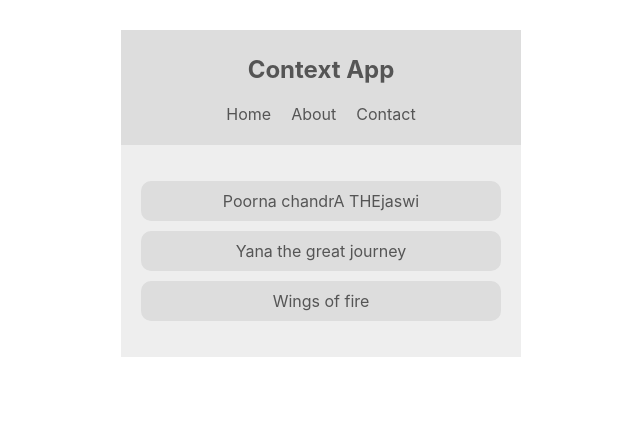
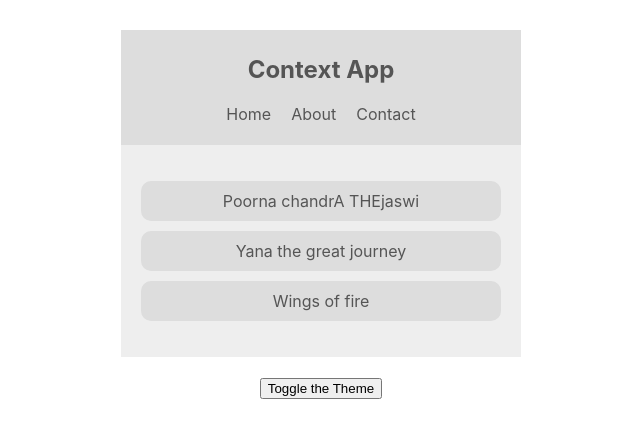
Before and after one commit to charanshetty91/react-hooks, a React (Create React App) app in the folder 01-hooks-classcomponent/: page / in a window 1280 px wide. Shown: the top 438 px of the page, without its empty margins (319-959 px from the left). Built offline with nearby package versions, Linux system fonts and the light colour scheme.

Commit message:
update context object

```diff
--- a/01-hooks-classcomponent/src/App.js
+++ b/01-hooks-classcomponent/src/App.js
@@ -1,13 +1,15 @@
 import Navbar from './components/Navbar';
 import BookList from './components/BookList';
 import ThemeContextProvider from './contexts/Theamcontexts';
+import ToggleTheme from './components/ThemeToggle';
 
 function App() {
   return (
     <div className="App">
       <ThemeContextProvider>
-      <Navbar/>
-      <BookList/>
+        <Navbar />
+        <BookList />
+        <ToggleTheme />
       </ThemeContextProvider>
     </div>
   );
--- a/01-hooks-classcomponent/src/components/Navbar.js
+++ b/01-hooks-classcomponent/src/components/Navbar.js
@@ -20,7 +20,6 @@
         }}
         </ThemeContext.Consumer>);
 
-
     }
 }
 
--- /dev/null
+++ b/01-hooks-classcomponent/src/components/ThemeToggle.js
@@ -0,0 +1,16 @@
+import React, { Component } from "react";
+import { ThemeContext } from "../contexts/Theamcontexts";
+
+class ToggleTheme extends Component {
+    //inbuilt property 'contextType' should use as same
+    static contextType = ThemeContext;
+    render() {
+        const {toggleThemefunc} = this.context;
+        return (
+
+            <button onClick={toggleThemefunc}>Toggle the Theme</button>
+        );
+    }
+}
+
+export default ToggleTheme;
--- a/01-hooks-classcomponent/src/contexts/Theamcontexts.js
+++ b/01-hooks-classcomponent/src/contexts/Theamcontexts.js
@@ -9,11 +9,15 @@
         light: { syntax: '#555', ui: '#ddd', bg: '#eee' },
         dark: { syntax: '#ddd', ui: '#333', bg: '#555' }
     }
+    toggleTheme = () => {
+        console.log("test toggleTheme");
+        this.setState({isLightTheme : !this.state.isLightTheme});
+    }
 
     render() {
         return (
             //add neccessary data into global object using provider
-            <ThemeContext.Provider value={{ ...this.state }}>
+            <ThemeContext.Provider value={{ ...this.state, toggleThemefunc:this.toggleTheme}}>
                 {this.props.children}
             </ThemeContext.Provider>
         );
```
